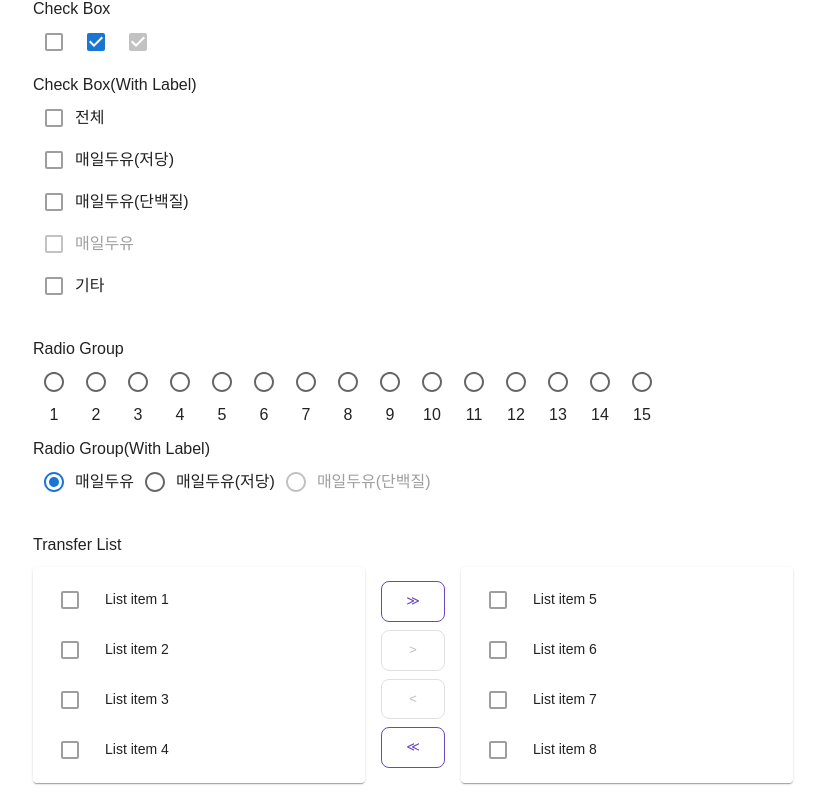
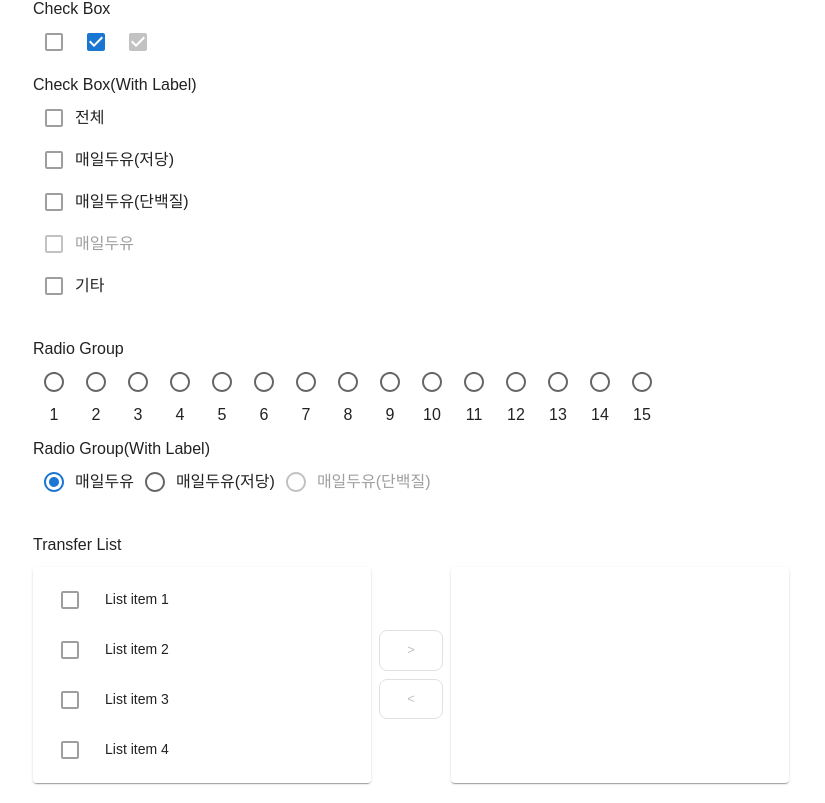
Before and after one commit to 9Gu-Mo/React_Mui, a React (Vite) app: page / in a window 1280 px wide. Shown: the part 894-1697 px from the top of the page, without its empty margins (227-1052 px from the left). Built offline with nearby package versions, Linux system fonts and the light colour scheme.

Commit message:
mui transfer list 구조 수정

```diff
--- a/src/component/common/MuiTransferList.tsx
+++ b/src/component/common/MuiTransferList.tsx
@@ -1,7 +1,7 @@
 import {
+  Box,
   Button,
   Checkbox,
-  Grid,
   List,
   ListItemButton,
   ListItemIcon,
@@ -20,8 +20,10 @@ function intersection(a: readonly number[], b: readonly number[]) {
 
 export default function MuiTransferList() {
   const [checked, setChecked] = useState<readonly number[]>([]);
-  const [left, setLeft] = useState<readonly number[]>([0, 1, 2, 3]);
-  const [right, setRight] = useState<readonly number[]>([4, 5, 6, 7]);
+  const [left, setLeft] = useState<readonly number[]>([
+    0, 1, 2, 3, 4, 5, 6, 7, 8,
+  ]);
+  const [right, setRight] = useState<readonly number[]>([]);
 
   const leftChecked = intersection(checked, left);
   const rightChecked = intersection(checked, right);
@@ -39,11 +41,6 @@ export default function MuiTransferList() {
     setChecked(newChecked);
   };
 
-  const handleAllRight = () => {
-    setRight(right.concat(left));
-    setLeft([]);
-  };
-
   const handleCheckedRight = () => {
     setRight(right.concat(leftChecked));
     setLeft(not(left, leftChecked));
@@ -56,16 +53,12 @@ export default function MuiTransferList() {
     setChecked(not(checked, rightChecked));
   };
 
-  const handleAllLeft = () => {
-    setLeft(left.concat(right));
-    setRight([]);
-  };
-
   const customList = (items: readonly number[]) => (
     <Paper
       sx={{
         width: "100%",
         overflow: "auto",
+        height: 216,
       }}
     >
       <List dense component="div" role="list">
@@ -83,9 +76,6 @@ export default function MuiTransferList() {
                   checked={checked.includes(value)}
                   tabIndex={-1}
                   disableRipple
-                  inputProps={{
-                    "aria-labelledby": labelId,
-                  }}
                 />
               </ListItemIcon>
               <ListItemText id={labelId} primary={`List item ${value + 1}`} />
@@ -97,29 +87,27 @@ export default function MuiTransferList() {
   );
 
   return (
-    <Grid
-      container
-      spacing={2}
+    <>
+      <Box
         sx={{
-        justifyContent: "center",
+          display: "flex",
+          gap: 1,
           alignItems: "center",
         }}
       >
-      <Grid sx={{ width: "calc((100% - 64px - 32px) / 2)" }}>
+        <Box
+          sx={{
+            width: "calc((100% - 84px) / 2)",
+          }}
+        >
           {customList(left)}
-      </Grid>
-      <Grid>
-        <Grid container direction="column" sx={{ alignItems: "center" }}>
-          <Button
-            sx={{ my: 0.5 }}
-            variant="outlined"
-            size="small"
-            onClick={handleAllRight}
-            disabled={left.length === 0}
-            aria-label="move all right"
+        </Box>
+        <Box
+          sx={{
+            display: "flex",
+            flexDirection: "column",
+          }}
         >
-            ≫
-          </Button>
           <Button
             sx={{ my: 0.5 }}
             variant="outlined"
@@ -140,21 +128,15 @@ export default function MuiTransferList() {
           >
             &lt;
           </Button>
-          <Button
-            sx={{ my: 0.5 }}
-            variant="outlined"
-            size="small"
-            onClick={handleAllLeft}
-            disabled={right.length === 0}
-            aria-label="move all left"
+        </Box>
+        <Box
+          sx={{
+            width: "calc((100% - 84px) / 2)",
+          }}
         >
-            ≪
-          </Button>
-        </Grid>
-      </Grid>
-      <Grid sx={{ width: "calc((100% - 64px - 32px) / 2)" }}>
           {customList(right)}
-      </Grid>
-    </Grid>
+        </Box>
+      </Box>
+    </>
   );
 }
```
Lines whose indentation alone changed are shown as unchanged.
